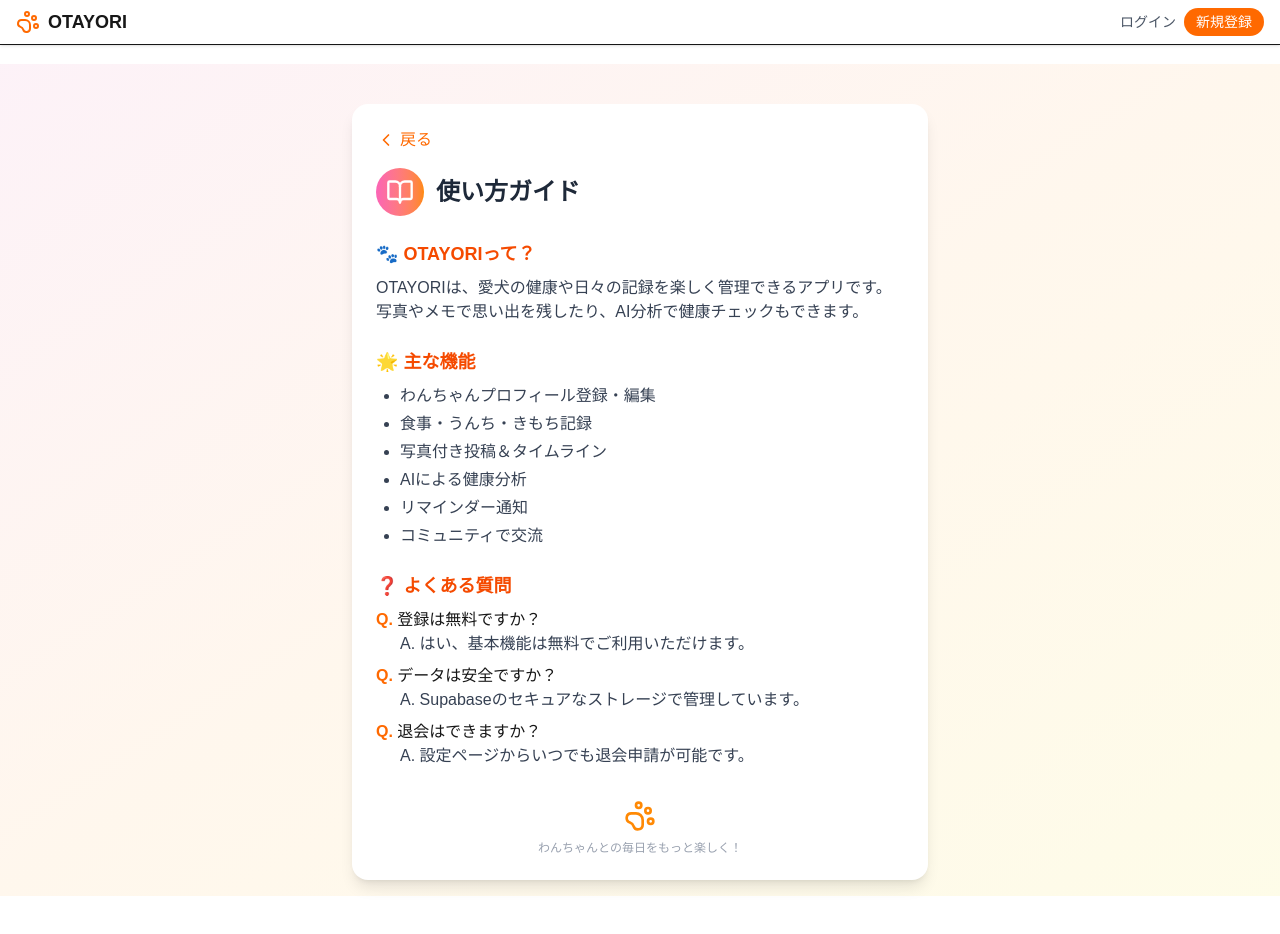
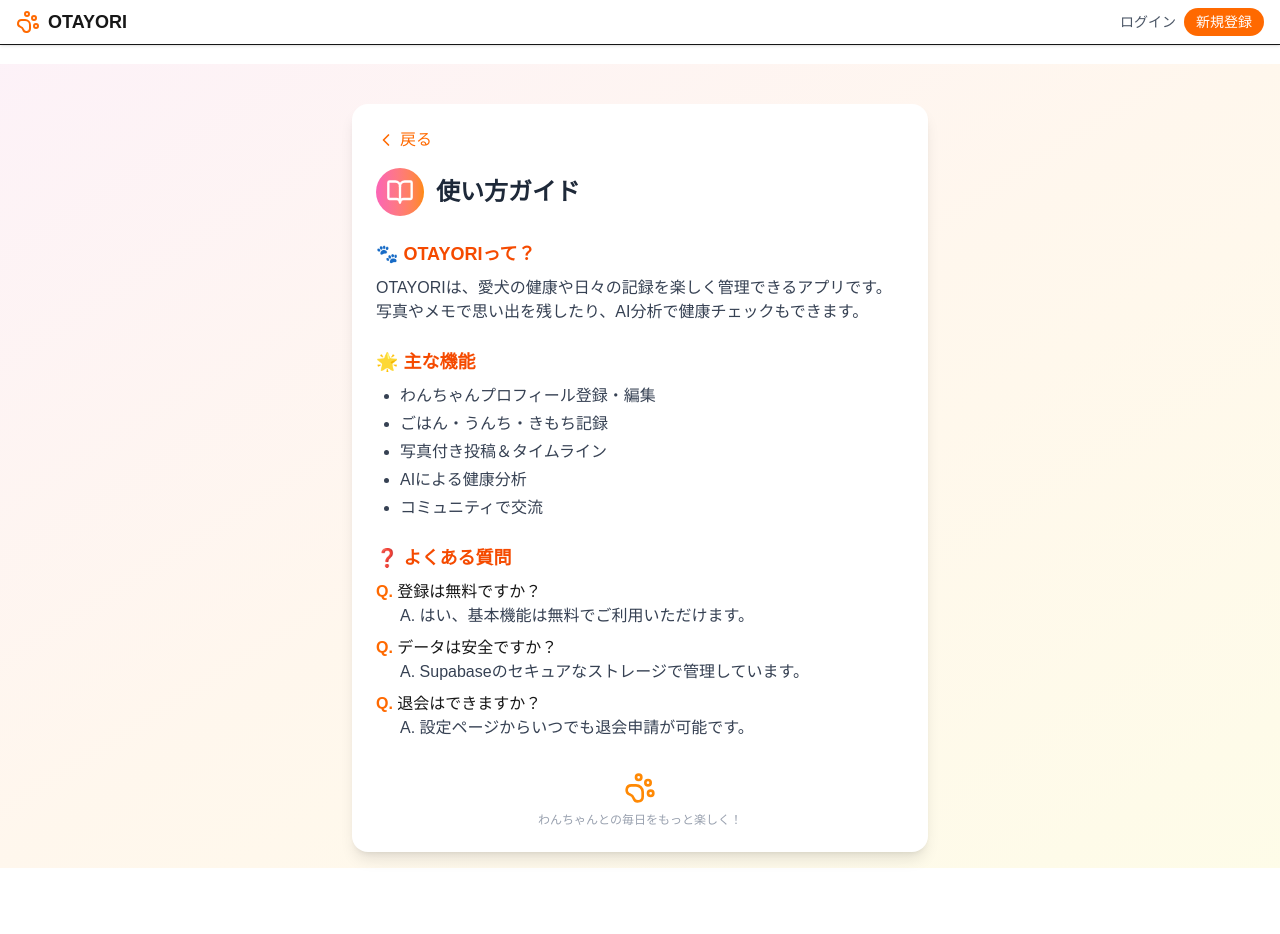
Before and after one commit to yumi-nakamura/GharProject, a Next.js app in the folder my-app/: page /howto in a window 1280 px wide. Shown: the top 934 px of the page. Built offline with nearby package versions, Linux system fonts and the light colour scheme; no server answers.

Commit message:
Howtoの文言修正

```diff
--- a/my-app/app/howto/page.tsx
+++ b/my-app/app/howto/page.tsx
@@ -33,10 +33,9 @@ export default function HowToPage() {
             <h2 className="text-lg font-semibold text-orange-600 mb-2">🌟 主な機能</h2>
             <ul className="list-disc pl-6 text-gray-700 space-y-1">
               <li>わんちゃんプロフィール登録・編集</li>
-              <li>食事・うんち・きもち記録</li>
+              <li>ごはん・うんち・きもち記録</li>
               <li>写真付き投稿＆タイムライン</li>
               <li>AIによる健康分析</li>
-              <li>リマインダー通知</li>
               <li>コミュニティで交流</li>
             </ul>
           </section>
```
